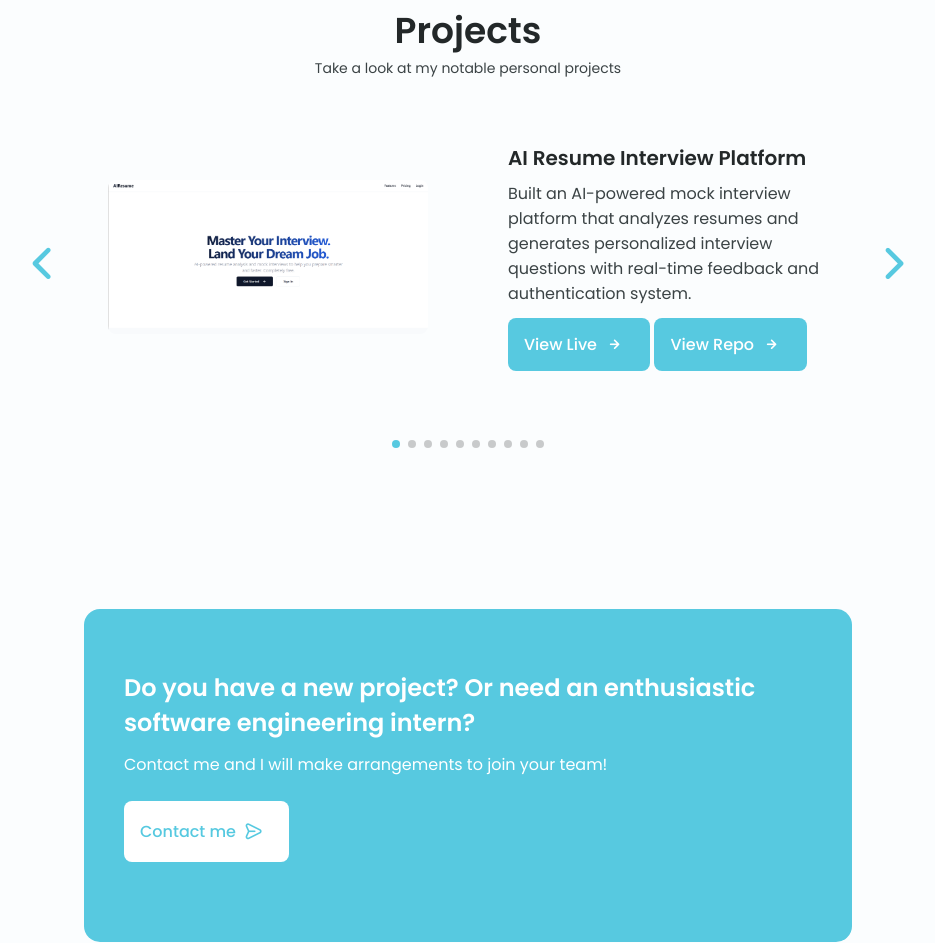
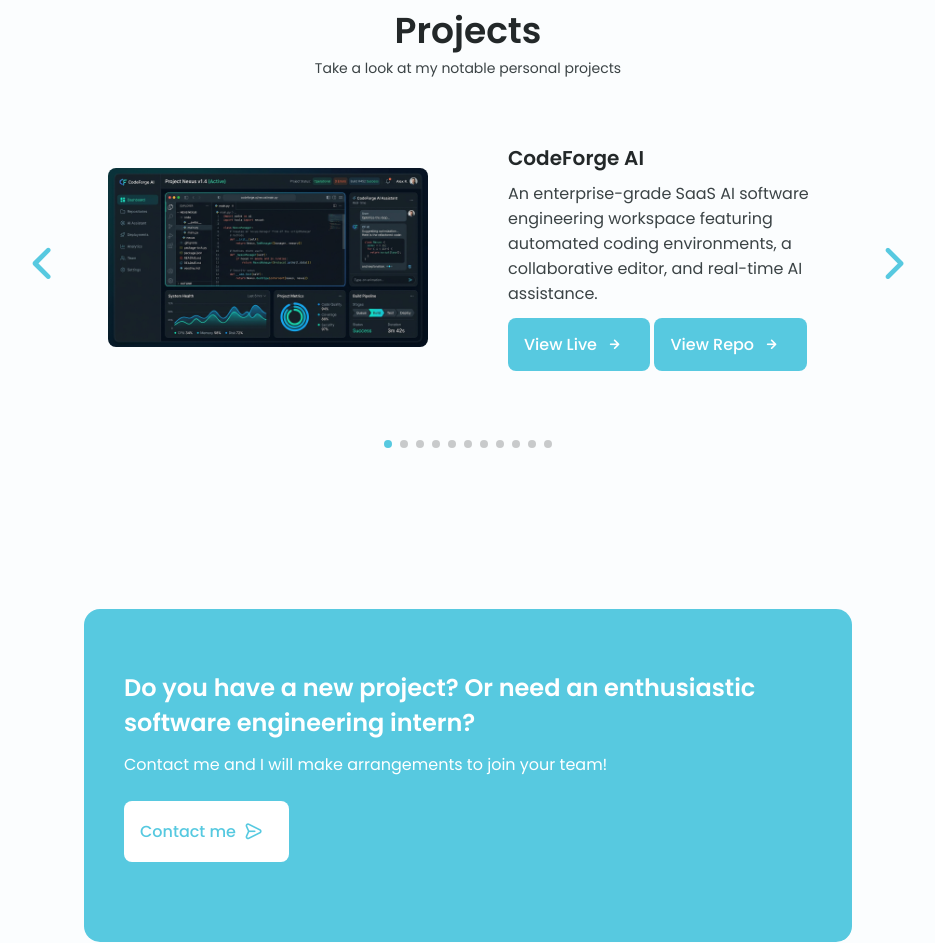
Before and after one commit to pratikagre/PratikAgrePortfolio, a website built with Vite: page index.html in a window 1280 px wide. Shown: the part 4649-5592 px from the top of the page, without its empty margins (172-1107 px from the left). Built offline with nearby package versions, Linux system fonts and the light colour scheme; some packages are replaced by stand-ins of ours; no server answers.

Commit message:
Add CodeForge AI software engineering workspace project to portfolio

```diff
--- a/index.html
+++ b/index.html
@@ -749,8 +749,31 @@ I take pleasure in turning complex problem into simple, intuitive digital prod
 
       <div class="portfolio__container container swiper-container">
         <div class="swiper-wrapper">
+          <!--==================== PORTFOLIO 0 ====================-->
+          <div class="portfolio__content grid swiper-slide scroll-animation">
+            <img src="/packages/images/codeforge.jpg" alt="CodeForge AI Workspace UI"
+              class="portfolio__img" />
+
+            <div class="portfolio_">
+              <h3 class="portfolio__title">CodeForge AI</h3>
+              <p class="portfolio__description">
+                An enterprise-grade SaaS AI software engineering workspace featuring automated coding environments, a collaborative editor, and real-time AI assistance.
+              </p>
+              <a href="https://frontend-one-zeta-17.vercel.app/"
+                class="button button--flex button--small portfolio__button">
+                View Live
+                <i class="uil uil-arrow-right button__icon"></i>
+              </a>
+              <a href="https://github.com/pratikagre/AI-Software-Engineering-Workspace"
+                class="button button--flex button--small portfolio__button">
+                View Repo
+                <i class="uil uil-arrow-right button__icon"></i>
+              </a>
+            </div>
+          </div>
+
           <!--==================== PORTFOLIO 1 ====================-->
-          <div class="portfolio__content grid swiper-slide scroll-animation">
+          <div class="portfolio__content grid swiper-slide">
             <img src="/packages/images/Screenshot 2026-02-23 000645.png" alt="MovieVerse App UI"
               class="portfolio__img" />
 
```
Also changed, not shown: packages/images/codeforge.jpg (added), public/packages/images/codeforge.jpg (added).
